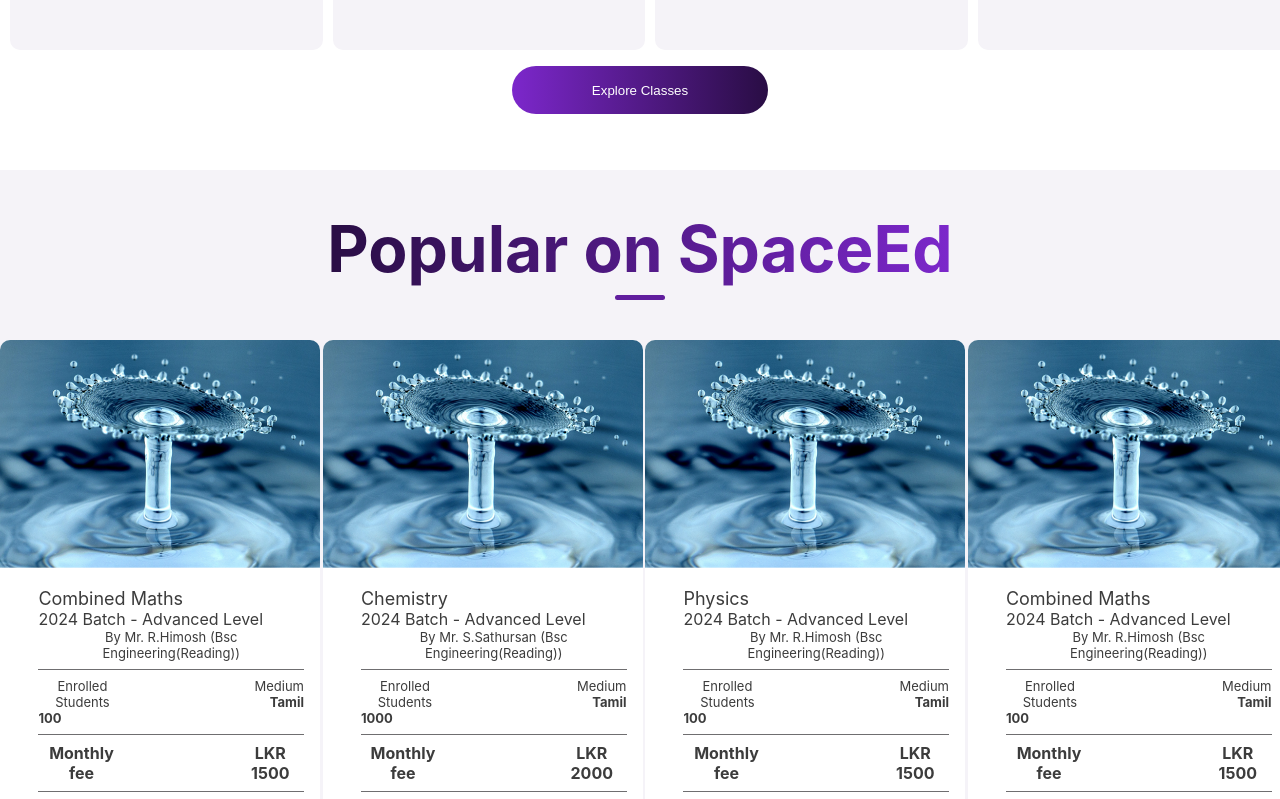
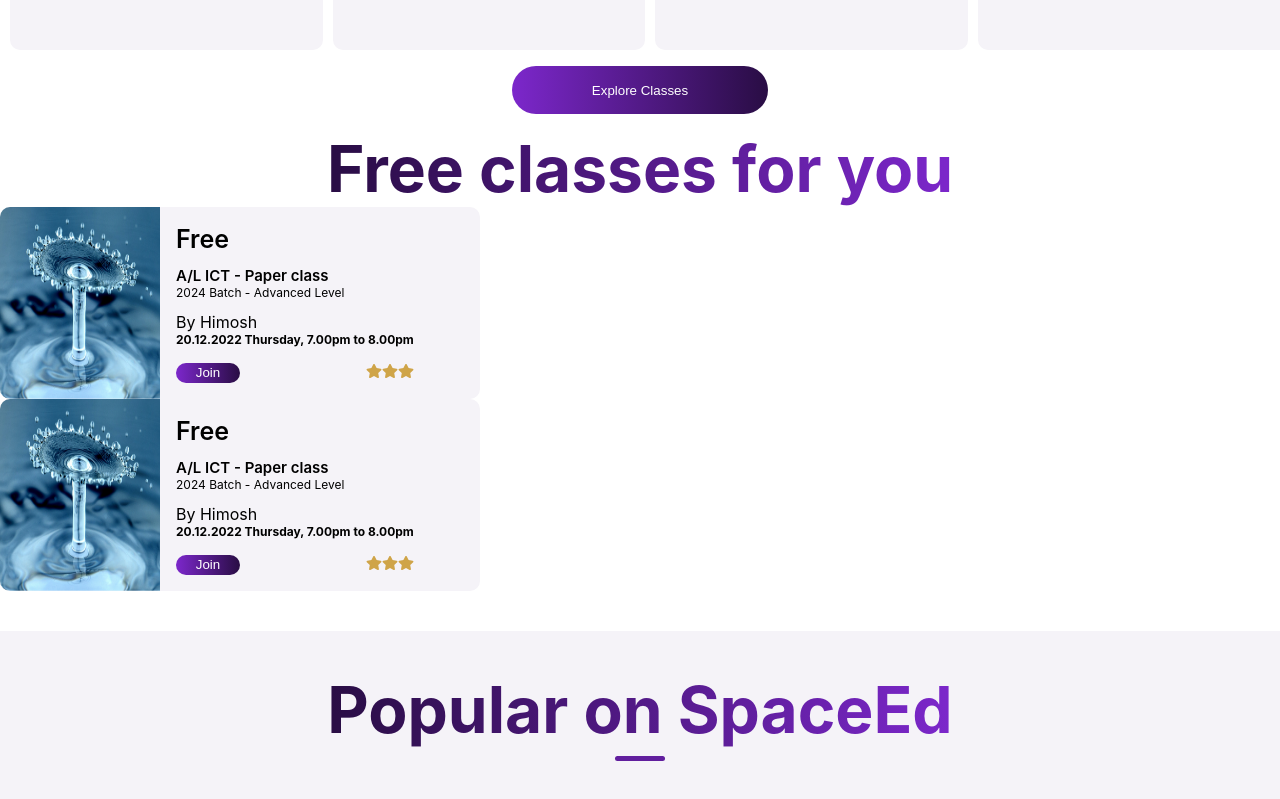
Before and after one commit to Sathursan-S/ProjectOneEd, a React (Create React App) app in the folder Frontend/: page / in a window 1280 px wide. Shown: the part 1320-2119 px from the top of the page. Built offline with nearby package versions, Linux system fonts and the light colour scheme.

Commit message:
free-class-card-001

```diff
--- /dev/null
+++ b/Frontend/src/Components/FreeClassCard/FreeClassCard.css
@@ -0,0 +1,56 @@
+.free-class-card{
+    display: flex;
+    flex-direction: row;
+    height:12rem;
+    width: 30rem;
+    border-radius: 10px;
+    background: #F5F3F8;
+
+}
+.card-img>img{
+    height: 100%;
+    width:10rem;
+    border-radius: 10px 0 0 10px;
+    margin-right: 1rem;
+}
+
+.free-card-details{
+    display: flex;
+    flex-direction: column;
+    text-align: left;
+    border-radius: 0 10px 10px 0;
+    justify-content: center;
+}
+
+.free{
+    font-weight:600;
+    font-size: 25px;
+    margin-bottom: 0.75rem;
+
+
+}
+.free-subject{
+    font-weight:600;
+    font-size: 15px;
+
+}
+.free-grade{
+    font-weight:400;
+    font-size: 12px;
+    margin-bottom: 0.75rem;
+
+}
+.free-date-and-time{
+    font-weight:700;
+    font-size: 12px;
+    margin-bottom: 1rem;
+
+}
+.free-join-button{
+    display: flex;
+    flex-direction: row;
+}
+.join-butt{
+    width: 4rem;
+    border-radius: 10px;
+}
--- /dev/null
+++ b/Frontend/src/Components/FreeClassCard/FreeClassCard.jsx
@@ -0,0 +1,45 @@
+import React from 'react'
+import { FaStar } from 'react-icons/fa';
+import './FreeClassCard.css'
+
+const FreeClassCard = ({image,subject,grade,teacher,gualification,date, timeFrom, timeTo}) => {
+  return (
+      <div className='free-class-card'>
+          <div className="card-img">
+              <img src={image} alt="" />
+          </div>
+          <div className="free-card-details">
+              <span className="free">Free</span>
+              <span className="free-subject">
+                  {subject}
+              </span>
+              <span className="free-grade">
+                  {grade}
+              </span>
+              <span className="free-teacher">
+                  By {teacher}
+              </span>
+              <span className="free-teacher-qualification">
+                  {gualification}
+              </span>
+              <div className="free-date-and-time">
+                  <span>{date}, {timeFrom} to { timeTo}</span>
+              </div >
+              <div className="free-join-button">
+
+                  <button className='Button join-butt'>Join</button>
+
+
+              <div className="card-stars">
+                  <FaStar />
+                  <FaStar />
+                  <FaStar />
+              </div>
+          </div>
+
+          </div>
+    </div>
+  )
+}
+
+export default FreeClassCard
--- a/Frontend/src/Pages/LandingPage/LandingPage.jsx
+++ b/Frontend/src/Pages/LandingPage/LandingPage.jsx
@@ -11,6 +11,7 @@ import getadmission from '../../Images/getadmition.png'
 import Testimonial from '../../Components/Testimonial/Testimonial';
 import Carousel from 'react-multi-carousel';
 import 'react-multi-carousel/lib/styles.css';
+import FreeClassCard from '../../Components/FreeClassCard/FreeClassCard';
 
 const LandingPage = () => {
 
@@ -43,6 +44,32 @@ return (
         <span>For empowering students</span>
         <hr />
         <Features/>
+      </div>
+      <div className="free-classes">
+        <span className='card-title'>Free classes for you </span>
+
+        <div className="free-cards">
+          <FreeClassCard
+              image={image}
+              subject="A/L ICT - Paper class"
+              grade='2024 Batch - Advanced Level'
+              teacher='Himosh  '
+          qualification='Bsc Engineering(Reading)'
+          date='20.12.2022 Thursday'
+          timeFrom='7.00pm'
+          timeTo='8.00pm'
+        />
+          <FreeClassCard
+              image={image}
+              subject="A/L ICT - Paper class"
+              grade='2024 Batch - Advanced Level'
+              teacher='Himosh  '
+          qualification='Bsc Engineering(Reading)'
+          date='20.12.2022 Thursday'
+          timeFrom='7.00pm'
+          timeTo='8.00pm'
+        />
+        </div>
       </div>
 
 
```
